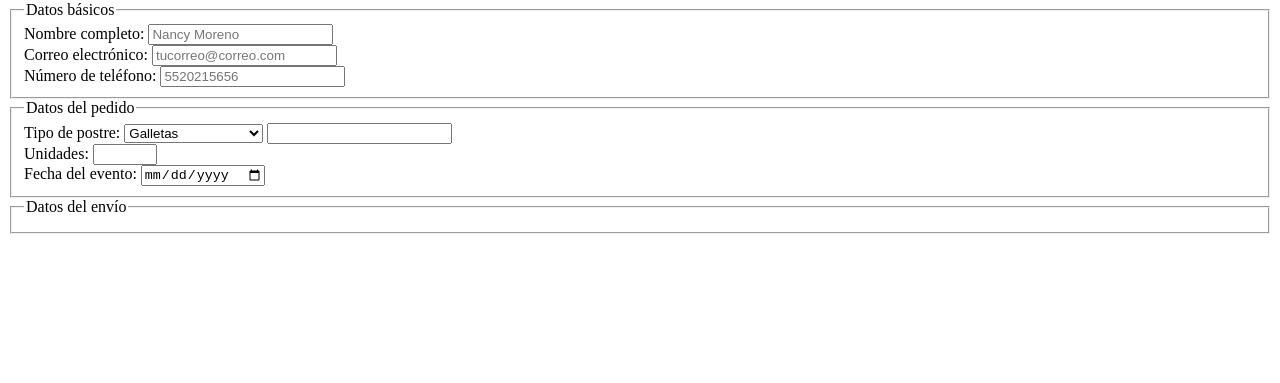
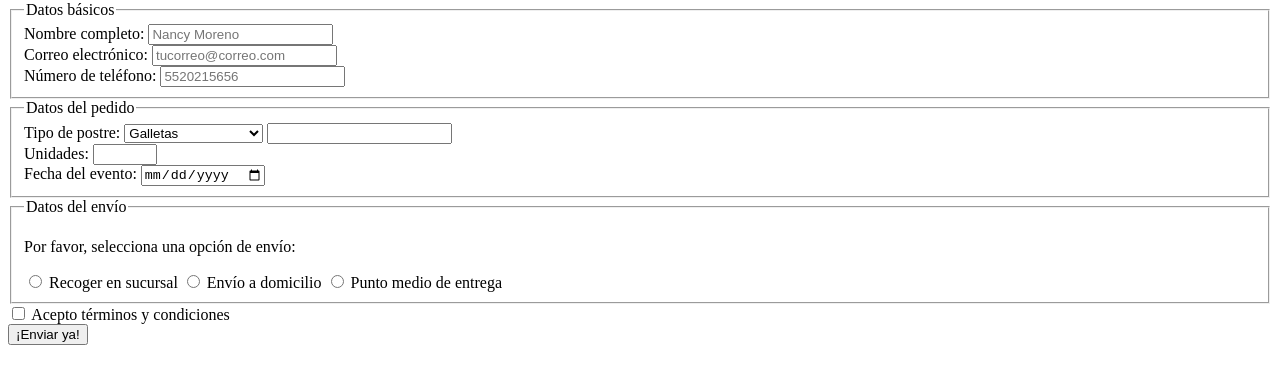
Before and after one commit to taniagd/CH42-SesionesWEB, a plain HTML site: page intro-web/formulario.html in a window 1280 px wide. Shown: the part 149-532 px from the top of the page. Drawn offline with Linux system fonts and the light colour scheme.

Commit message:
add: radio input, checkbox and submit button in form's structure

```diff
--- a/intro-web/formulario.html
+++ b/intro-web/formulario.html
@@ -63,14 +63,30 @@
                 <input name="piezas-por-postre" type="number" min="5" max="100" required>
                 <br>
                 <label for="fecha-de-entrega"> Fecha del evento:</label>
-                <input name="fecha-de-entrega" type="date">
+                <input name="fecha-de-entrega" type="date" min="yyyy-mm-dd">
+            </fieldset>
 
-            </fieldset>
             <fieldset id="datos-envio">
                 <legend> Datos del envío </legend>
+                <!-- Elementos del tipo radio  -->
+                 <p>Por favor, selecciona una opción de envío: </p>
+                <!-- Se comparte el valor del atributo name en todas las opciones del tipo radio, para agruparlas y poder seleccionar solo una de ellas. -->
+                 <input name="opciones-envio" type="radio" id="opcion-sucursal">
+                <label for="opcion-sucursal"> Recoger en sucursal </label>
+                 <input name="opciones-envio" type="radio" id="opcion-domicilio">
+                 <label for="opcion-domicilio"> Envío a domicilio </label>
+                 <input name="opciones-envio" type="radio" id="opcion-punto-medio">
+                 <label for="opcion-punto-medio"> Punto medio de entrega </label>
             </fieldset>
+
+            <div class="contenedor-terminos"> <!-- Creamos un contenedor para la casilla de verificación de términos y condiciones y el botón de enviar -->
+                <input name="terminos-condiciones" type="checkbox"> <!-- Input del tipo checkbox, que se renderiza como una casilla de selección. -->
+                <label for="terminos-condiciones"> Acepto términos y condiciones </label>
+            </div>
+
+            <!-- <input type="submit">  --><!-- Existe un tipo de input que se renderiza como un botón de enviar. -->
+            <button type="submit"> ¡Enviar ya! </button>
         </form>
     </main>
-
 </body>
 </html>
```
